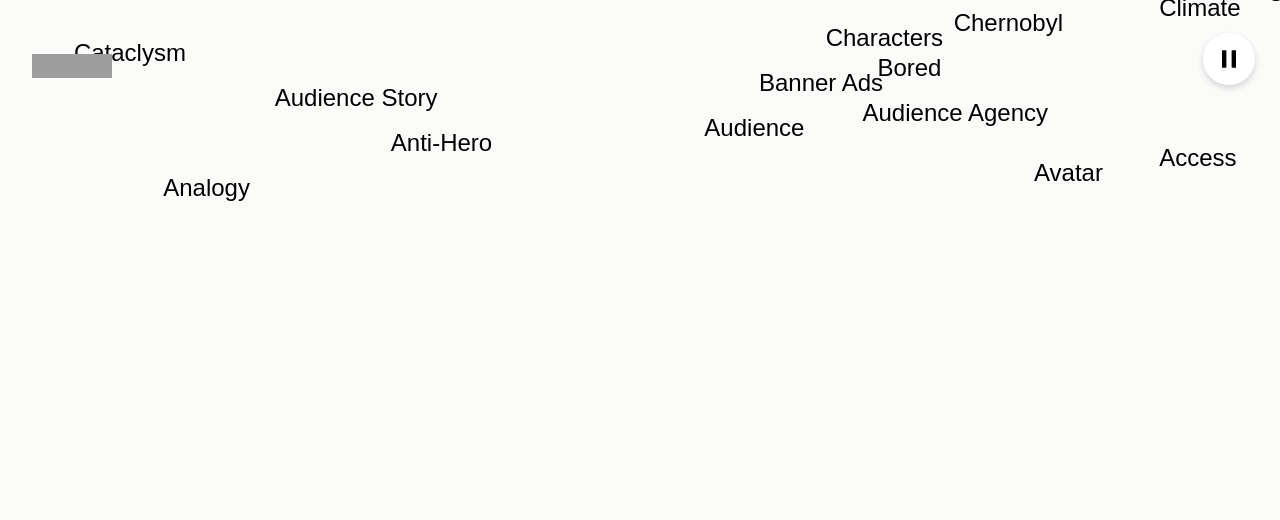
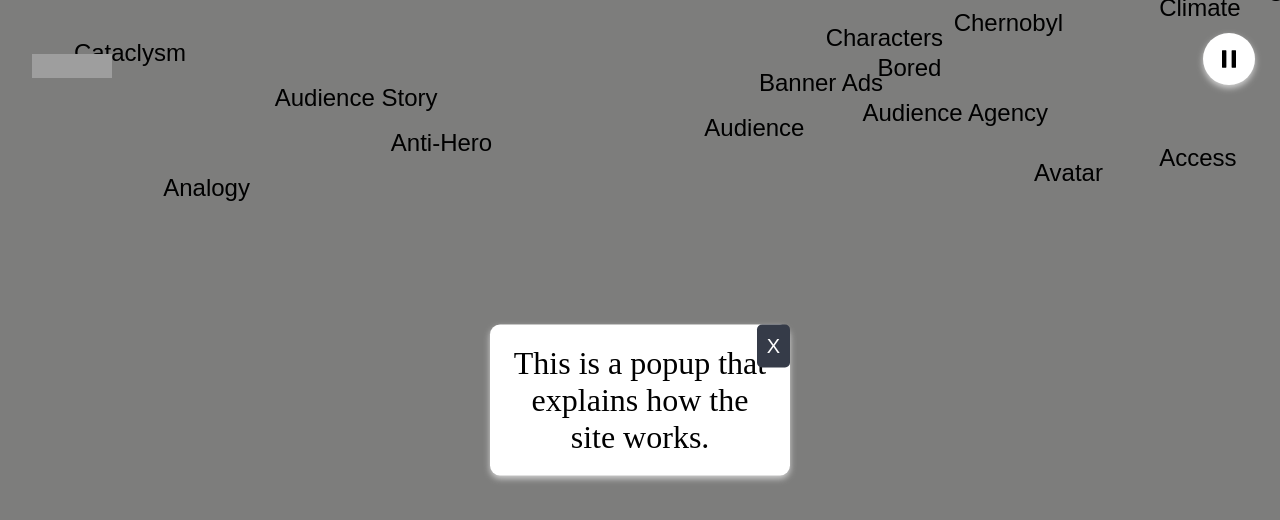
Before and after one commit to jgil325/AI-Audio-Interface, a Next.js app: page / in a window 1280 px wide. Shown: the top 520 px of the page. Built offline with nearby package versions, Linux system fonts and the light colour scheme; grey boxes are pictures that could not be loaded.

Commit message:
popup working

```diff
--- a/src/pages/Home.tsx
+++ b/src/pages/Home.tsx
@@ -1,6 +1,6 @@
 // home.tsx
 import RainWords from "@/components/RainWords";
-import React from "react";
+import React, { useEffect, useState } from "react";
 import styled from "styled-components";
 import words from "@/components/Words";
 // import Fab from "../components/FAB";
@@ -13,15 +13,69 @@
   height: 100vh;
   font-size: 2rem;
   text-align: center;
-  background-color: #FBFCFA;
+  background-color: #fbfcfa;
 `;
-// #FBFCFA
+
+interface PopupWrapperProps {
+  show: boolean;
+}
+
+const PopupWrapper = styled.div<PopupWrapperProps>`
+  position: fixed;
+  top: 50%;
+  left: 50%;
+  transform: translate(-50%, -50%);
+  background-color: white;
+  box-shadow: 0 3px 6px lightgrey;
+  padding: 20px;
+  width: 300px;
+  z-index: 1000;
+  display: ${(props) => (props.show ? "block" : "none")};
+  color: black;
+  border-radius: 10px;
+`;
+
+const CloseButton = styled.button`
+  position: absolute;
+  top: 0;
+  right: 0;
+  border: none;
+  background-color: #353b48;
+  color: white;
+  font-size: 20px;
+  cursor: pointer;
+  padding: 10px;
+  border-radius: 5px;
+`;
+
+const Overlay = styled.div`
+  position: fixed;
+  top: 0;
+  left: 0;
+  width: 100vw;
+  height: 100vh;
+  background-color: rgba(0, 0, 0, 0.5);
+  z-index: 999;
+`;
+
 const Home = () => {
+  const [showPopup, setShowPopup] = useState(false);
+
+  useEffect(() => {
+    const visitedBefore = localStorage.getItem("visitedBefore");
+    if (!visitedBefore) {
+      setShowPopup(true);
+      localStorage.setItem("visitedBefore", "true");
+    }
+  }, []);
+
   return (
     <StyledHome>
-      {/* <h1>OiStir</h1> */}
-      {/* <WordDisplay /> */}
-      {/* <Fab actions={actions} /> */}
+      {showPopup && <Overlay />}
+      <PopupWrapper show={showPopup}>
+        <p>This is a popup that explains how the site works.</p>
+        <CloseButton onClick={() => setShowPopup(false)}> X </CloseButton>
+      </PopupWrapper>
       <RainWords words={words} />
     </StyledHome>
   );
```
